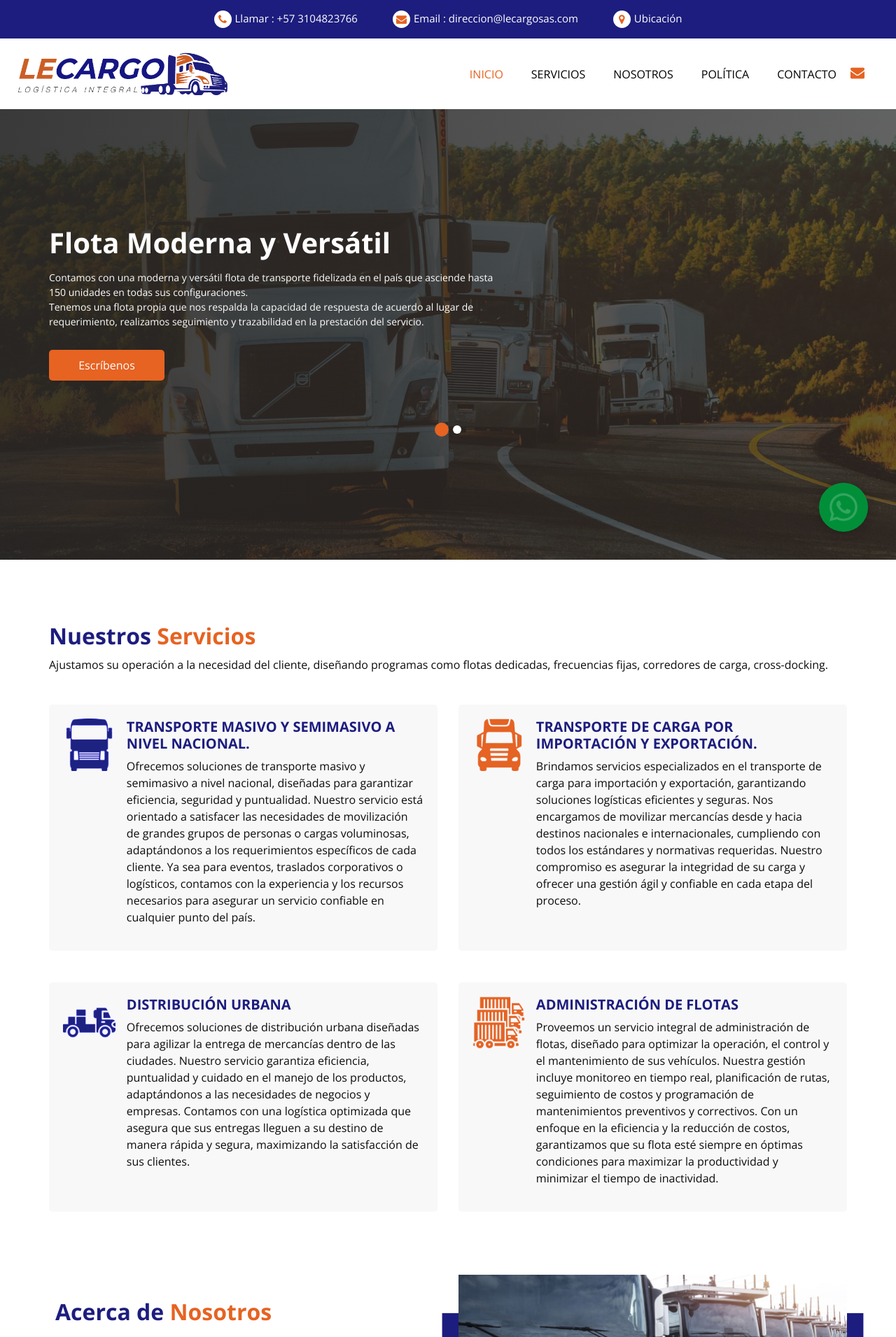
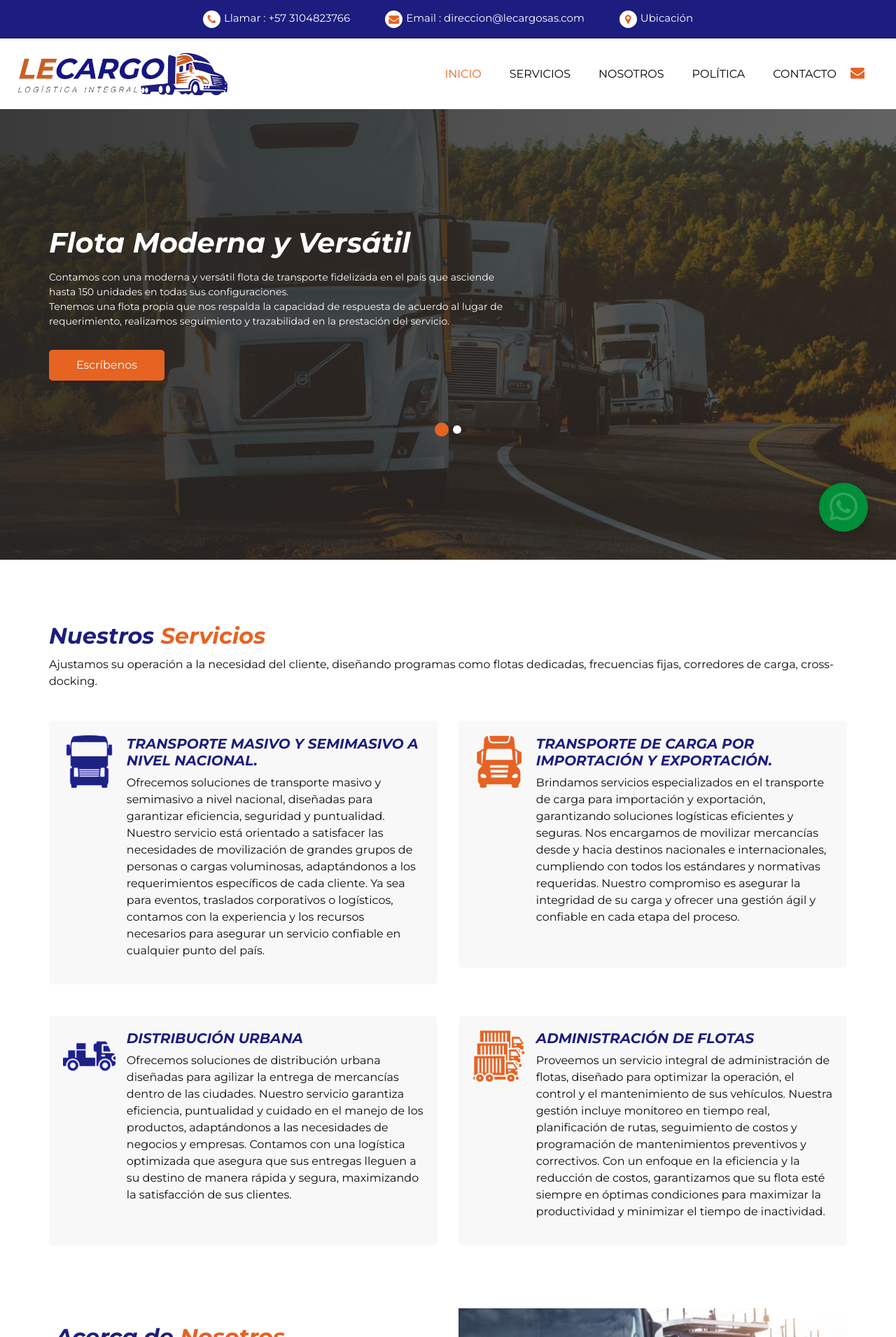
Before and after one commit to softwarejhond/PAGINA-WEB-LECARGOS, a PHP site: page /index.php in a window 1280 px wide. Shown: the top 1911 px of the page at 70% size. Run offline with PHP 8.4, Linux system fonts and the light colour scheme; some libraries are stand-ins or nearby versions.

Commit message:
new stule and change fonts and styles

```diff
--- a/controllers/head.php
+++ b/controllers/head.php
@@ -25,7 +25,7 @@
   <link href="css/font-awesome.min.css" rel="stylesheet" />
 
   <!-- Custom styles for this template -->
-  <link href="css/style.css" rel="stylesheet" />
+  <link href="css/style.css?v=0.4" rel="stylesheet" />
   <!-- responsive style -->
   <link href="css/responsive.css" rel="stylesheet" />
 
--- a/css/style.css
+++ b/css/style.css
@@ -1,4 +1,6 @@
 @import url("https://fonts.googleapis.com/css2?family=Lato:wght@400;700&family=Open+Sans:wght@300;400;600;700&display=swap");
+@import url("../fonts/montserrat-bold-italic.ttf");
+@import url('https://fonts.googleapis.com/css2?family=Montserrat:ital,wght@0,100..900;1,100..900&display=swap');
 :root{
   /* --color-primary: #262B5C; */
   --color-primary: #1D1D7F;
@@ -9,10 +11,15 @@
   --color-hover-whatsapp: #015f27;
 }
 body {
-  font-family: 'Open Sans', sans-serif;
+  font-family: "Montserrat", sans-serif;
   color: #0c0c0c;
   background-color: #ffffff;
   overflow-x: hidden;
+}
+h1, h2, h3, h4, h5, h6 {
+  font-family: "Montserrat", sans-serif;
+  font-weight: bold;
+  font-style: italic;
 }
 img{
   width: 100%;
@@ -372,6 +379,7 @@ a:focus {
   font-weight: bold;
   margin-bottom: 15px;
   color: #ffffff;
+
 }
 
 .slider_section .detail-box p {
--- a/views/footer.php
+++ b/views/footer.php
@@ -88,5 +88,5 @@
 </aside>
 <aside class="options-whatsapp">
   <a href="https://wa.link/wssyh4" target="_blank" rel="Texto número de whatsapp"><i class="fa fa-whatsapp" aria-hidden="true"></i> +57 3104823766</a>
-  <a href="https://wa.link/yy1gzp" target="_blank" rel="Texto número de whatsapp"><i class="fa fa-whatsapp" aria-hidden="true"></i> +57 3216062900</a>
+  <a href="https://wa.link/yy1gzp" target="_blank" rel="Texto número de whatsapp"><i class="fa fa-whatsapp" aria-hidden="true"></i> +57 3216088623</a>
 </aside>
```
Also changed, not shown: fonts/montserrat-bold-italic.ttf (added).
